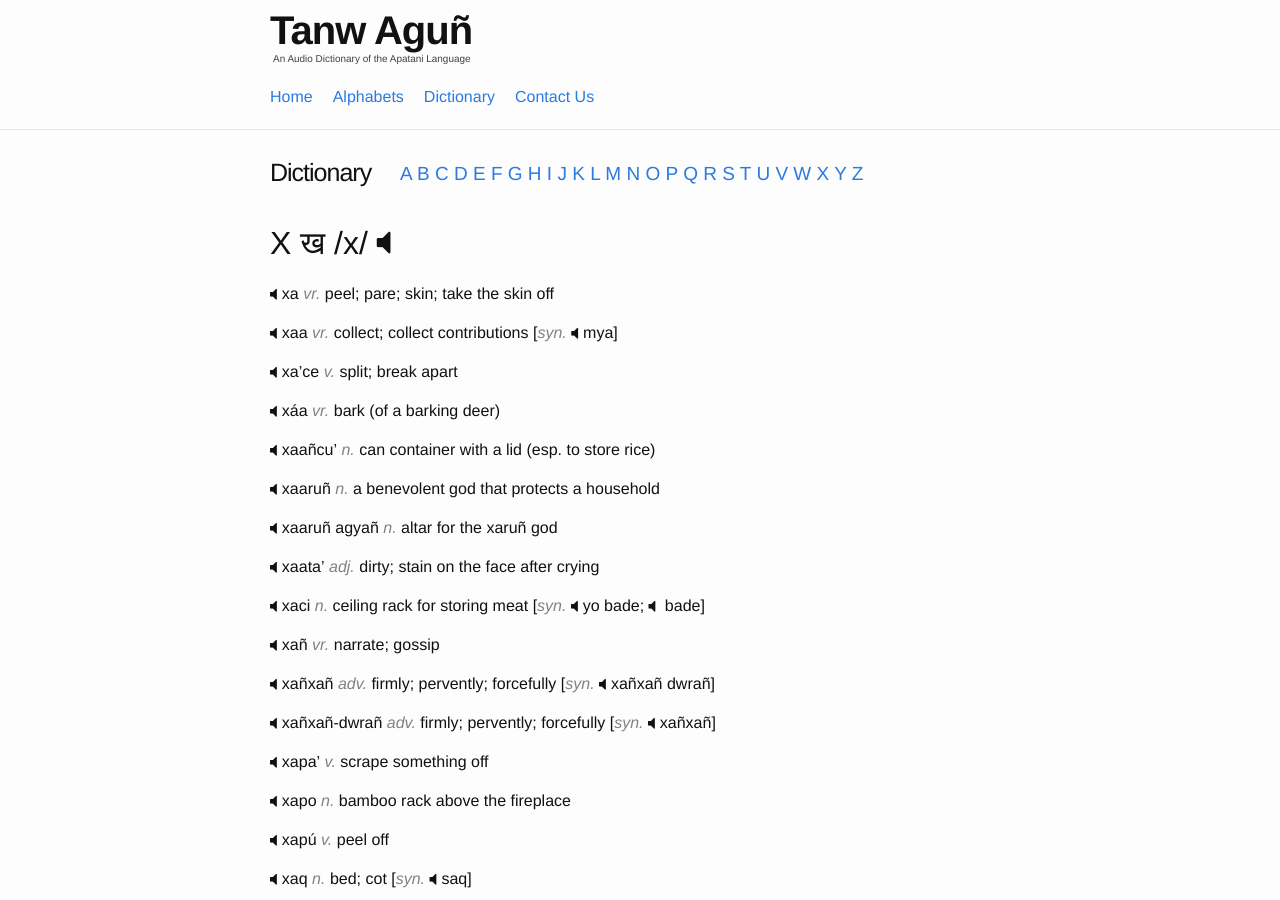
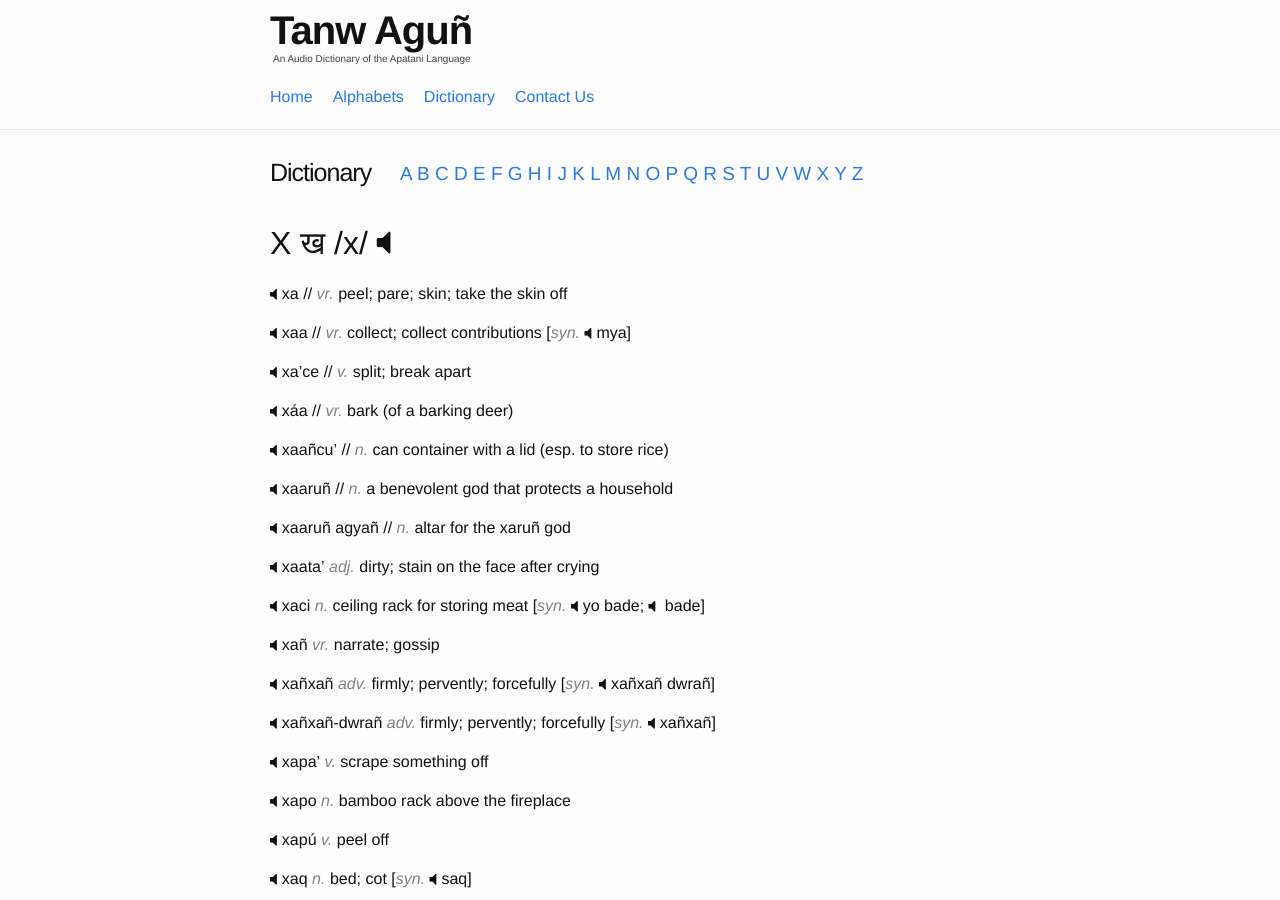
Before and after one commit to hacksparrow/language.apatani.org, a Jekyll site: the page built from dictionary/x.md, in a window 1280 px wide and 900 px high. Built offline with Jekyll 4.4.1, drawn with Linux system fonts in a browser that asks for light colours; nearby versions of some CDN libraries; comment, search, counter and statistics services are not loaded.

Commit message:
Update x.md

```diff
--- a/dictionary/x.md
+++ b/dictionary/x.md
@@ -6,25 +6,25 @@ devanagari: ख
 ipa: x
 ---
 
-__xa__	_vr._	peel; pare; skin; take the skin off
+__xa__	// _vr._	peel; pare; skin; take the skin off
 
 
-__xaa__	_vr._	collect; collect contributions	[_syn._	mya]
+__xaa__	// _vr._	collect; collect contributions	[_syn._	mya]
 
 
-__xa'ce__	_v._	split; break apart
+__xa'ce__	// _v._	split; break apart
 
 
-__xáa__	_vr._	bark (of a barking deer)
+__xáa__	// _vr._	bark (of a barking deer)
 
 
-__xaañcu'__	_n._	can container with a lid (esp. to store rice)
+__xaañcu'__	// _n._	can container with a lid (esp. to store rice)
 
 
-__xaaruñ__	_n._	a benevolent god that protects a household
+__xaaruñ__	// _n._	a benevolent god that protects a household
 
 
-__xaaruñ agyañ__	_n._	altar for the xaruñ god
+__xaaruñ agyañ__	// _n._	altar for the xaruñ god
 
 
 __xaata'__	_adj._	dirty; stain on the face after crying
```
